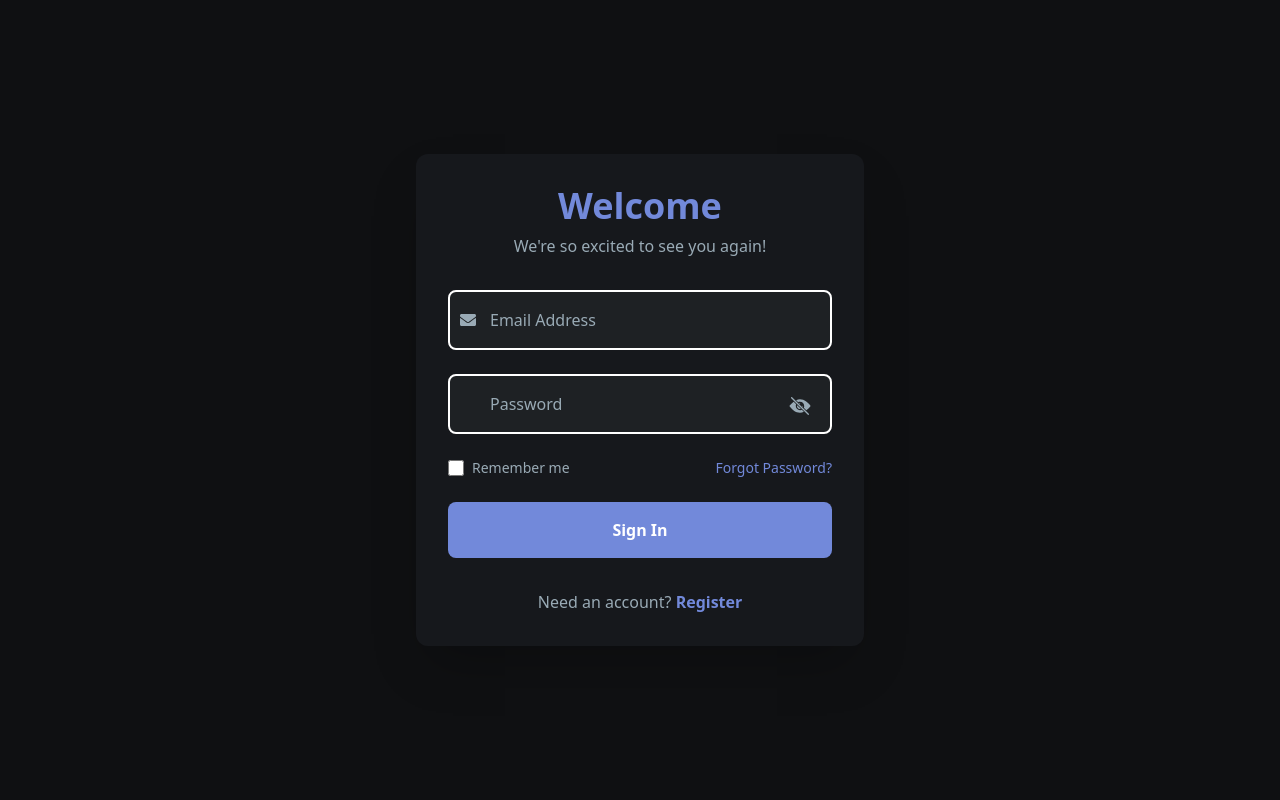
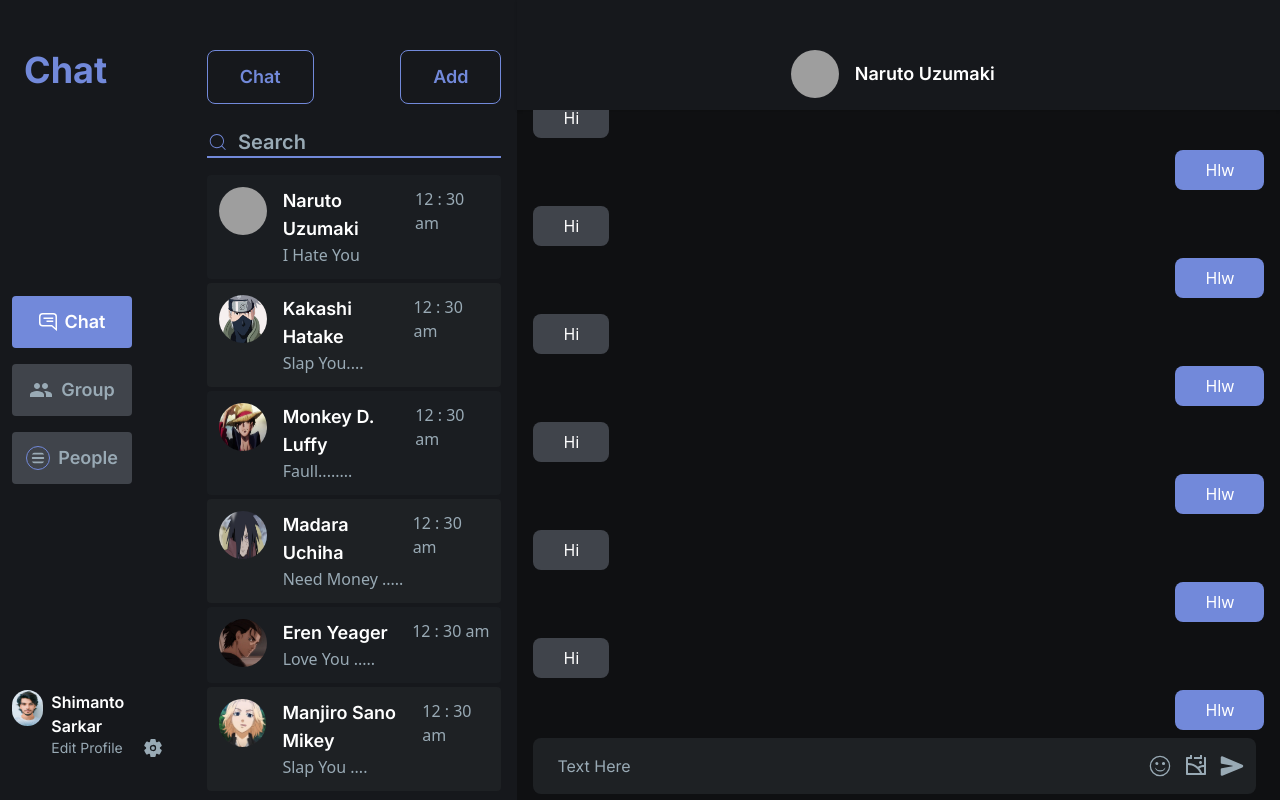
Before and after one commit to iamShimanto/ChatApp, a React (Vite) app: page / in a window 1280 px wide. Built offline with nearby package versions, Linux system fonts and the light colour scheme; grey boxes are pictures that could not be loaded.

Commit message:
issue fix

```diff
--- a/src/App.jsx
+++ b/src/App.jsx
@@ -11,11 +11,11 @@ function App() {
     <>
       <BrowserRouter>
         <Routes>
-          <Route index element={<Login />} />
+          <Route path="/login" element={<Login />} />
           <Route path="/register" element={<Register />} />
           <Route path="/reset" element={<Reset/>}/>
           <Route path="/" element={<Layout />}>
-            <Route path="/chat" element={<Home />} />
+            <Route index element={<Home />} />
             <Route path="/group" element={<Group />} />
           </Route>
         </Routes>
--- a/src/components/Person.jsx
+++ b/src/components/Person.jsx
@@ -8,8 +8,8 @@ const Person = () => {
     <>
       <div className="px-4 pt-12.5 bg-[#16181C] h-screen">
         <div className="heading flex justify-between items-center">
-          <Mainbtn title="Chat" path="/chat" />
-          <Mainbtn title="Add" path="/chat" />
+          <Mainbtn title="Chat" path="/" />
+          <Mainbtn title="Add" path="/" />
         </div>
         <div className="search flex items-center gap-2.5 border-b-2 mt-6 mb-4.25 border-[#7289DA] text-xl font-semibold font-inter text-[#7289DA]">
           <CiSearch className="text-2xl" />
--- a/src/layout/Index.jsx
+++ b/src/layout/Index.jsx
@@ -5,7 +5,7 @@ import Navbar from "./Navbar";
 const Layout = () => {
   return (
     <div className="flex w-full">
-      <div className="w-[25vh]">
+      <div className="w-[35vh]">
         <Navbar />
       </div>
       <Outlet />
--- a/src/layout/Navbar.jsx
+++ b/src/layout/Navbar.jsx
@@ -40,7 +40,7 @@ const Navbar = () => {
             src="images/shimanto.jpg"
             alt="logo"
           />
-          <div>
+          <Link to="/profile">
             <h4 className="text-base font-semibold font-inter text-white cursor-pointer hover:text-[#7289DA] duration-300">
               Shimanto Sarkar
             </h4>
@@ -50,7 +50,7 @@ const Navbar = () => {
               </p>
               <IoSettings className="text-xl text-[#99AAB5] cursor-pointer hover:text-[#7289DA] duration-300" />
             </div>
-          </div>
+          </Link>
         </div>
       </div>
     </>
--- a/src/pages/Login.jsx
+++ b/src/pages/Login.jsx
@@ -20,7 +20,7 @@ const Login = () => {
    signInWithEmailAndPassword(auth, userData.email, userData.password)
       .then(() => {
         if (auth.currentUser.emailVerified) {
-          navigate("/chat");
+          navigate("/");
         } else {
           toast.error("Email isn't Verified!")
         }
```
